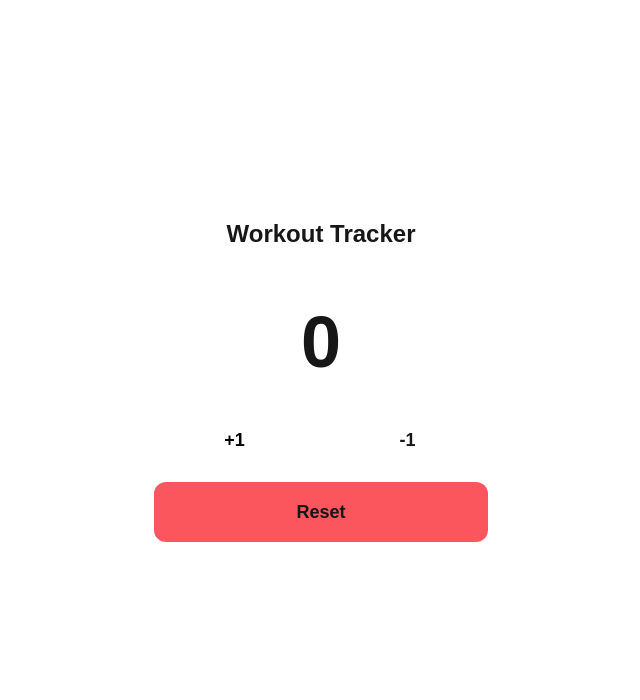
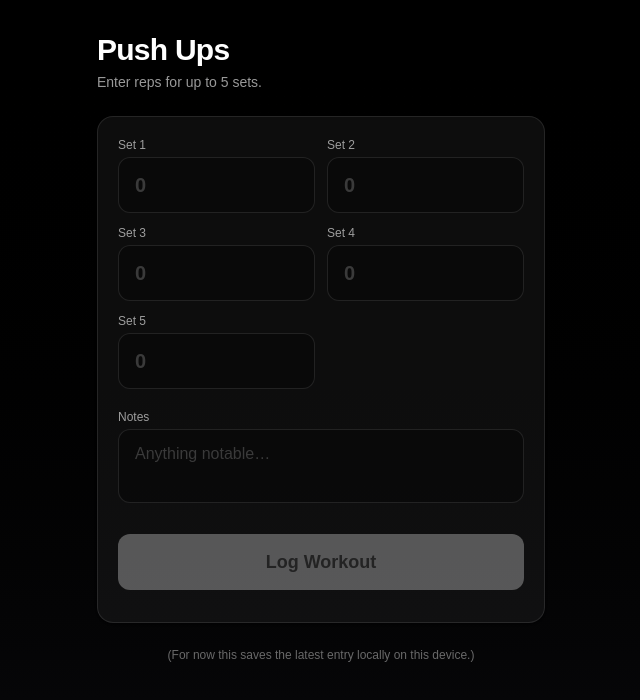
Before and after one commit to ryancast1/workout-tracker, a Next.js app: page / in a window 1280 px wide. Shown: the top 700 px of the page, without its empty margins (319-959 px from the left). Built offline with nearby package versions, Linux system fonts and the light colour scheme.

Commit message:
Push-up logging form

```diff
--- a/app/page.tsx
+++ b/app/page.tsx
@@ -1,56 +1,126 @@
 "use client";
 
-import { useEffect, useState } from "react";
+import { useMemo, useState } from "react";
 
-const STORAGE_KEY = "pushup_count_v1";
+type PushupLog = {
+  date: string; // YYYY-MM-DD
+  sets: Array<number | null>; // length 5
+};
+
+const STORAGE_KEY = "pushups_log_v1";
+
+function todayISODate(): string {
+  const d = new Date();
+  const yyyy = d.getFullYear();
+  const mm = String(d.getMonth() + 1).padStart(2, "0");
+  const dd = String(d.getDate()).padStart(2, "0");
+  return `${yyyy}-${mm}-${dd}`;
+}
 
 export default function Home() {
-  const [count, setCount] = useState(0);
+  const [setsText, setSetsText] = useState<string[]>(["", "", "", "", ""]);
+  const [notes, setNotes] = useState("");
+  const [status, setStatus] = useState<"idle" | "saved">("idle");
 
-  // Load saved count on first load
-  useEffect(() => {
-    const saved = localStorage.getItem(STORAGE_KEY);
-    if (saved !== null) setCount(Number(saved));
-  }, []);
+  const parsedSets = useMemo(() => {
+    return setsText.map((t) => {
+      const trimmed = t.trim();
+      if (trimmed === "") return null;
+      const n = Number(trimmed);
+      if (!Number.isFinite(n) || n < 0) return null;
+      return Math.floor(n);
+    });
+  }, [setsText]);
 
-  // Save whenever count changes
-  useEffect(() => {
-    localStorage.setItem(STORAGE_KEY, String(count));
-  }, [count]);
+  const canLog = useMemo(() => parsedSets.some((n) => n !== null), [parsedSets]);
+
+  function setSetValue(idx: number, value: string) {
+    // digits only, max 3 chars (you said ~2 digits, but allow 3 just in case)
+    const cleaned = value.replace(/[^\d]/g, "").slice(0, 3);
+    setSetsText((prev) => prev.map((v, i) => (i === idx ? cleaned : v)));
+    setStatus("idle");
+  }
+
+  function logWorkout() {
+    if (!canLog) return;
+
+    const payload: PushupLog = {
+      date: todayISODate(),
+      sets: parsedSets,
+    };
+
+    // For now: save ONLY the latest log (we’ll expand to a list later)
+    localStorage.setItem(
+      STORAGE_KEY,
+      JSON.stringify({
+        ...payload,
+        notes: notes.trim() || null,
+      })
+    );
+
+    setStatus("saved");
+  }
 
   return (
-    <main className="min-h-screen flex items-center justify-center p-6">
-      <div className="w-full max-w-sm rounded-2xl border border-white/10 bg-white/5 p-6 text-center">
-        <h1 className="text-2xl font-semibold">Workout Tracker</h1>
-        <p className="mt-1 text-sm text-white/60">Push-up Counter</p>
+    <main className="min-h-screen bg-gradient-to-b from-black to-zinc-950 px-5 py-8 text-white">
+      <div className="mx-auto w-full max-w-md">
+        <header className="mb-6">
+          <h1 className="text-3xl font-semibold tracking-tight">Push Ups</h1>
+          <p className="mt-1 text-sm text-white/60">
+            Enter reps for up to 5 sets.
+          </p>
+        </header>
 
-        <div className="mt-8 text-7xl font-bold tabular-nums">{count}</div>
+        <section className="rounded-2xl border border-white/10 bg-white/5 p-5 shadow-sm">
+          <div className="grid grid-cols-2 gap-3">
+            {setsText.map((val, i) => (
+              <label key={i} className="block">
+                <span className="mb-1 block text-xs text-white/60">
+                  Set {i + 1}
+                </span>
+                <input
+                  inputMode="numeric"
+                  pattern="[0-9]*"
+                  placeholder="0"
+                  value={val}
+                  onChange={(e) => setSetValue(i, e.target.value)}
+                  className="h-14 w-full rounded-xl border border-white/10 bg-black/30 px-4 text-xl font-semibold tracking-tight outline-none ring-0 placeholder:text-white/20 focus:border-white/20 focus:bg-black/40"
+                />
+              </label>
+            ))}
+          </div>
 
-        <div className="mt-8 grid grid-cols-2 gap-3">
+          <div className="mt-5">
+            <label className="block">
+              <span className="mb-1 block text-xs text-white/60">Notes</span>
+              <textarea
+                value={notes}
+                onChange={(e) => {
+                  setNotes(e.target.value);
+                  setStatus("idle");
+                }}
+                rows={2}
+                placeholder="Anything notable…"
+                className="w-full resize-none rounded-xl border border-white/10 bg-black/30 px-4 py-3 text-base outline-none placeholder:text-white/20 focus:border-white/20 focus:bg-black/40"
+              />
+            </label>
+          </div>
+
           <button
-            className="rounded-xl bg-white text-black py-4 text-lg font-semibold active:scale-[0.99]"
-            onClick={() => setCount((c) => c + 1)}
+            onClick={logWorkout}
+            disabled={!canLog}
+            className="mt-6 h-14 w-full rounded-xl bg-white text-lg font-semibold text-black active:scale-[0.99] disabled:cursor-not-allowed disabled:bg-white/30 disabled:text-black/60"
           >
-            +1
+            Log Workout
           </button>
 
-          <button
-            className="rounded-xl bg-white/10 py-4 text-lg font-semibold active:scale-[0.99]"
-            onClick={() => setCount((c) => Math.max(0, c - 1))}
-          >
-            -1
-          </button>
+          <div className="mt-3 text-center text-xs text-white/50">
+            {status === "saved" ? "Saved ✓" : " "}
+          </div>
+        </section>
 
-          <button
-            className="col-span-2 rounded-xl bg-red-500/80 py-4 text-lg font-semibold active:scale-[0.99]"
-            onClick={() => setCount(0)}
-          >
-            Reset
-          </button>
-        </div>
-
-        <p className="mt-6 text-xs text-white/50">
-          Saved automatically on this device.
+        <p className="mt-6 text-center text-xs text-white/40">
+          (For now this saves the latest entry locally on this device.)
         </p>
       </div>
     </main>
```
